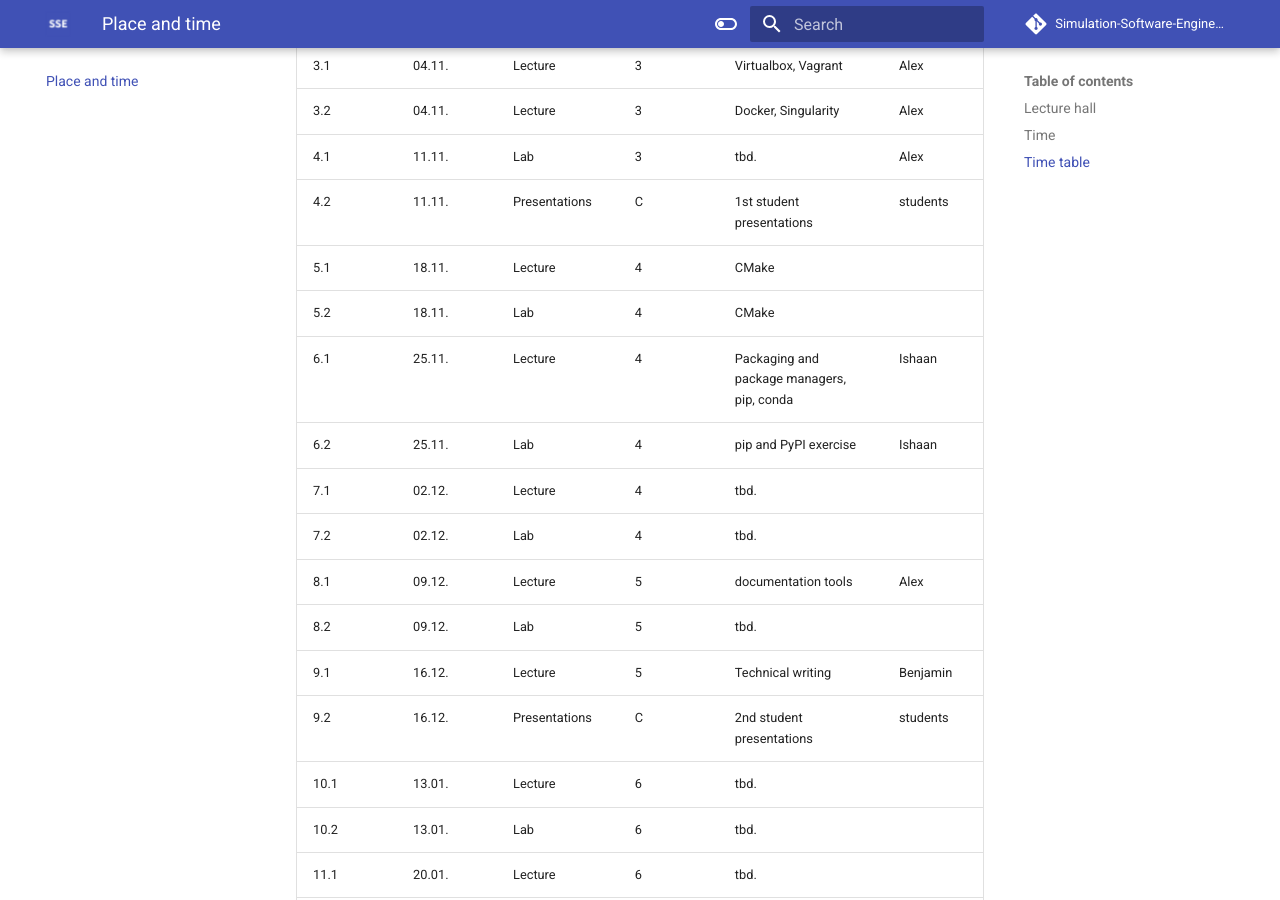
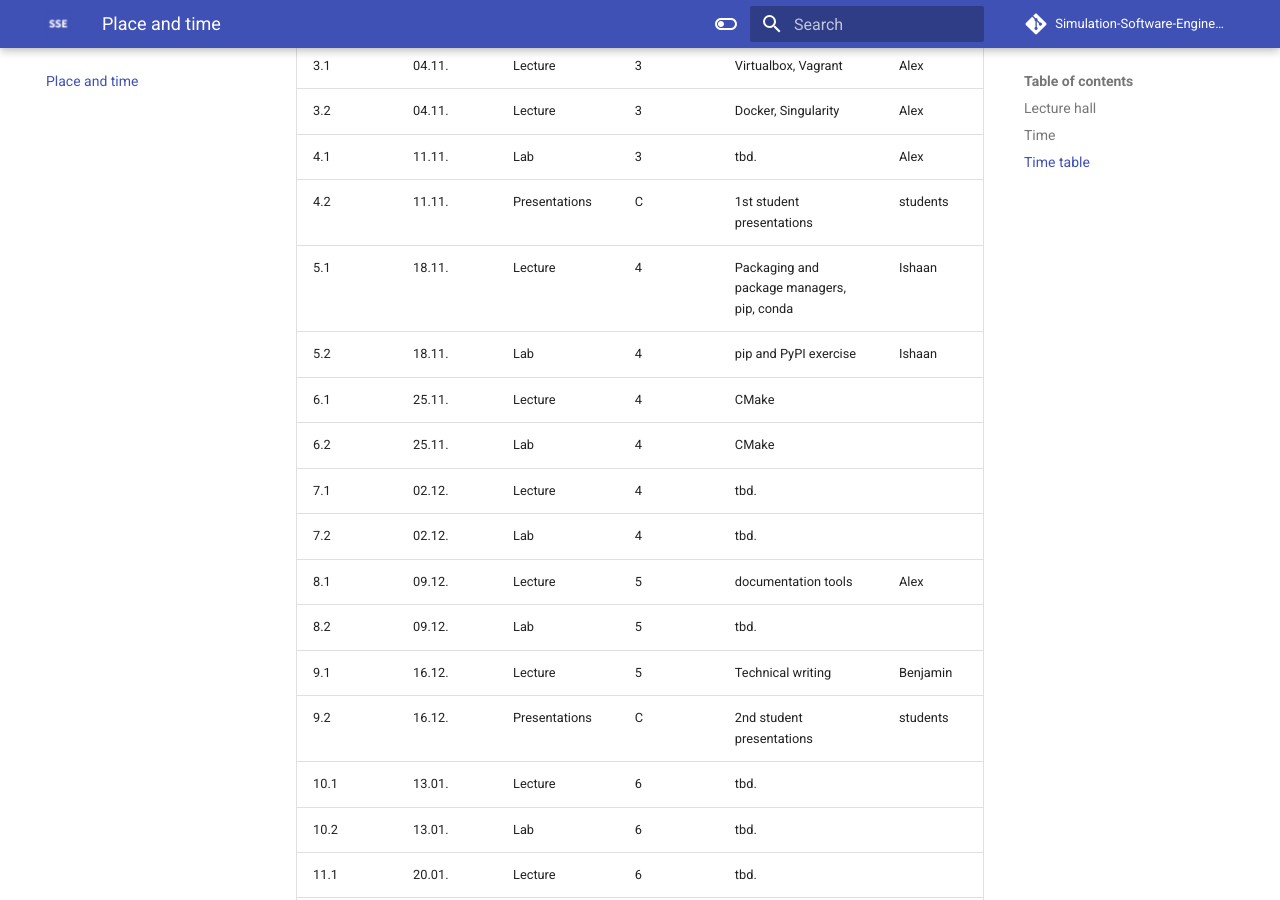
Before and after one commit to Simulation-Software-Engineering/homepage, an MkDocs documentation site: the page built from docs/place-and-time.md, in a window 1280 px wide and 900 px high, scrolled down 1034 px. Built offline with MkDocs 1.6.1 and Material for MkDocs 9.7.7, drawn with Linux system fonts in a browser that asks for light colours; comment, search, counter and statistics services are not loaded.

Commit message:
Swap weeks 5 and 6 in planning

```diff
--- a/docs/place-and-time.md
+++ b/docs/place-and-time.md
@@ -33,10 +33,10 @@ Please note that we might adjust the time table during the semester.
 |    3.2 | 04.11. |Lecture | 3 | Docker, Singularity | Alex |
 |    4.1 | 11.11. |Lab | 3 | tbd.  | Alex |
 |    4.2 | 11.11. |Presentations | C | 1st student presentations | students|
-|    5.1 | 18.11. |Lecture | 4 | CMake | |
-|    5.2 | 18.11. |Lab | 4 | CMake | |
-|    6.1 | 25.11. |Lecture | 4 | Packaging and package managers, pip, conda | Ishaan |
-|    6.2 | 25.11. |Lab | 4 | pip and PyPI exercise | Ishaan |
+|    5.1 | 18.11. |Lecture | 4 | Packaging and package managers, pip, conda | Ishaan |
+|    5.2 | 18.11. |Lab | 4 | pip and PyPI exercise | Ishaan |
+|    6.1 | 25.11. |Lecture | 4 | CMake | |
+|    6.2 | 25.11. |Lab | 4 | CMake | |
 |    7.1 | 02.12. |Lecture | 4 | tbd. |  |
 |    7.2 | 02.12. |Lab | 4 | tbd. | |
 |    8.1 | 09.12. |Lecture | 5 | documentation tools | Alex |
```
